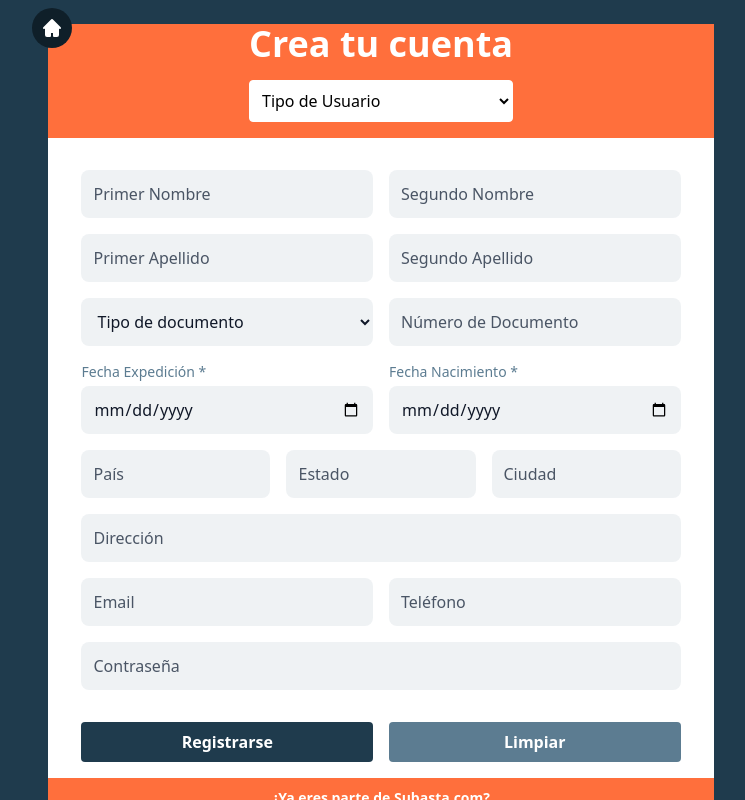
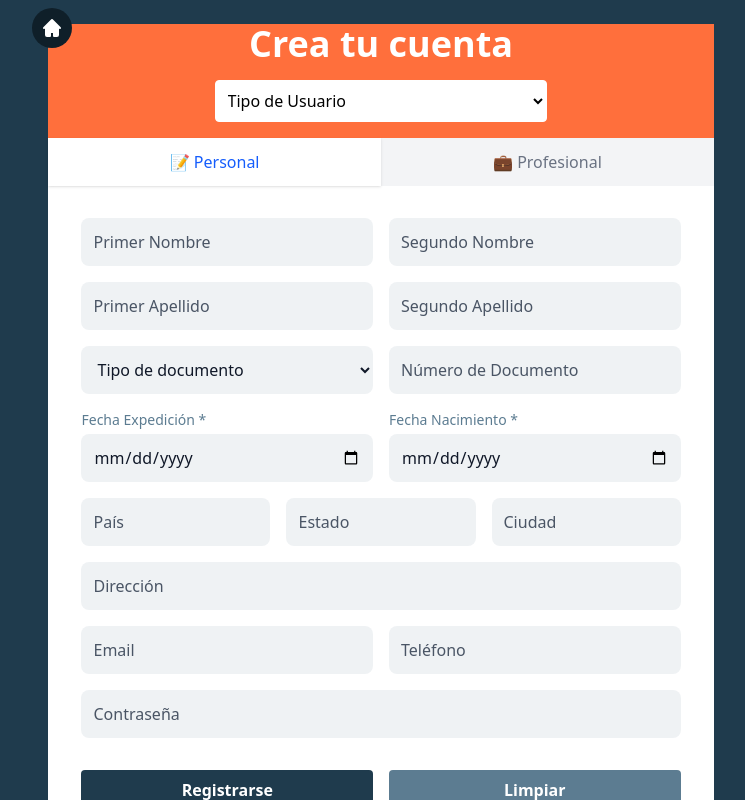
Before and after one commit to PaulaJGarciaR/ProyectoSubasta_GBD, a React (Vite) app in the folder subasta_gbd/frontend/: page /register in a window 1280 px wide. Shown: the top 800 px of the page, without its empty margins (259-1004 px from the left). Built offline with nearby package versions, Linux system fonts and the light colour scheme.

Commit message:
Se agregaron estilos en el formulario de registro, se agrego funcionalidad al formulario segun el tipo del usuario

```diff
--- a/subasta_gbd/frontend/src/pages/RegisterPage.jsx
+++ b/subasta_gbd/frontend/src/pages/RegisterPage.jsx
@@ -1,14 +1,19 @@
 import { useForm } from "react-hook-form";
 import { registerRequest } from "../api/auth";
-import { BrowserRouter as Router, Routes, Route, useNavigate } from 'react-router-dom';
+import {
+  BrowserRouter as Router,
+  Routes,
+  Route,
+  useNavigate,
+} from "react-router-dom";
+import { useState } from "react";
 
 function RegisterPage() {
-
   const navigate = useNavigate();
-
+  const [activeTab, setActiveTab] = useState("tab1");
 
   const irLogin = () => {
-    navigate('/login');
+    navigate("/login");
   };
 
   const {
@@ -17,6 +22,7 @@ function RegisterPage() {
     reset,
     formState: { errors },
   } = useForm();
+  const [selectedOption, setSelectedOption] = useState("");
 
   const onSubmit = handleSubmit(async (data) => {
     console.log("Datos:", data);
@@ -24,12 +30,27 @@ function RegisterPage() {
     console.log(res);
   });
 
+  const isTabBlocked = (tabName) => {
+    if (tabName === "tab2" && selectedOption === "opcion2") {
+      return true; // Bloquea la pestaña 2 si se selecciona "opcion1"
+    }
+    return false;
+  };
+
+  // Función para cambiar pestaña (con validación)
+  const handleTabChange = (tabName) => {
+    if (!isTabBlocked(tabName)) {
+      setActiveTab(tabName);
+    }
+  };
+
   return (
     <div className=" min-h-screen bg-[#1F3B4D] py-6">
       <div className="flex justify-center items-center min-h-screen">
         <div className="w-[80%]">
           <div className="flex justify-center w-[100%]">
             <div className="w-[65%] bg-white  relative">
+              {/*Icono de regresar al inicio*/}
               <div className="absolute -top-4 -left-4 w-10 h-10 bg-[#0F1F29] rounded-full z-10 flex justify-center">
                 <div className="flex justify-center items-center">
                   <a href="/" className="flex justify-center ">
@@ -52,27 +73,81 @@ function RegisterPage() {
                 </div>
               </div>
               <div>
+                {/*Parte superior del formulario*/}
                 <div className="bg-[#FF6F3C] flex justify-center">
-                  <div className="block">
+                  <div className="block w-[100%]">
                     <h1 className="text-white text-center text-4xl font-bold">
                       Crea tu cuenta
                     </h1>
-                    <div className="my-4">
-                      <select className="w-full p-2 border border-white rounded bg-white">
+                    <div className=" flex justify-center my-4 ">
+                      <div className="w-[50%]">
+                        <select
+                          value={selectedOption}
+                          onChange={(e) => {
+                            setSelectedOption(e.target.value);
+                            // Si selecciona "Comprador" y está en tab2, cambiar a tab1
+                            if (
+                              e.target.value === "opcion2" &&
+                              activeTab === "tab2"
+                            ) {
+                              setActiveTab("tab1");
+                            }
+                          }}
+                          className="w-full p-2 border border-white rounded bg-white"
+                        >
                           <option value="">Tipo de Usuario</option>
-                        <option value="cedula">Vendedor</option>
-                        <option value="pasaporte">Comprador</option>
+                          <option value="opcion1">Vendedor</option>
+                          <option value="opcion2">Comprador</option>
                         </select>
                       </div>
                     </div>
+                    {/* Botones de las pestañas*/}
+                    <div className="flex bg-gray-100">
+                      <button
+                        onClick={() => setActiveTab("tab1")}
+                        className={`flex-1 py-3 px-4 font-medium transition-all ${
+                          activeTab === "tab1"
+                            ? "bg-white text-blue-600 shadow-sm"
+                            : "text-gray-500 hover:text-gray-700"
+                        }`}
+                      >
+                        📝 Personal
+                      </button>
+
+                      <button
+                        onClick={() => handleTabChange("tab2")} // 👈 Cambiar esto
+                        disabled={isTabBlocked("tab2")} // 👈 Y esto
+                        className={`flex-1 py-3 px-4 font-medium transition-all ${
+                          isTabBlocked("tab2") // 👈 Y esto también
+                            ? "bg-gray-200 text-gray-400 cursor-not-allowed opacity-50"
+                            : activeTab === "tab2" // 👈 Y esto
+                            ? "bg-white text-[#FF6F3C] shadow-sm border-b-2 border-[#FF6F3C]"
+                            : "text-gray-500 hover:text-gray-700 cursor-pointer"
+                        }`}
+                      >
+                        💼 Profesional
+                        {isTabBlocked("tab2") && (
+                          <span className="ml-1">🔒</span>
+                        )}{" "}
+                        {/* 👈 Y esto */}
+                      </button>
                     </div>
+                  </div>
+                </div>
+                {/* Contenido de Pestaña 1 */}
+                {activeTab === "tab1" && (
                   <div className="flex justify-center items-center">
-                  <form onSubmit={handleSubmit(onSubmit)} className="space-y-4  w-[90%]">
+                    <form
+                      onSubmit={handleSubmit(onSubmit)}
+                      className="space-y-4  w-[90%]"
+                    >
                       {/* Nombres */}
                       <div className="grid grid-cols-2 gap-4 ">
                         <div>
                           <input
-                          {...register("firstName", { required: "Requerido" })}
+                            {...register("firstName", {
+                              required: "Requerido",
+                            })}
                             placeholder="Primer Nombre"
                             className="mt-8 p-3 w-full rounded-lg bg-[#D6DEE3]/40 text-gray-900 placeholder-gray-600 focus:outline-none focus:ring-2 focus:ring-[#9BAEBB]"
                           />
@@ -84,7 +159,6 @@ function RegisterPage() {
                         </div>
 
                         <div>
-
                           <input
                             {...register("middleName")}
                             placeholder="Segundo Nombre"
@@ -119,7 +193,6 @@ function RegisterPage() {
                       {/* Documento */}
                       <div className="grid grid-cols-2 gap-4">
                         <div>
-
                           <select
                             {...register("documentType", {
                               required: "Requerido",
@@ -179,7 +252,9 @@ function RegisterPage() {
                           </label>
                           <input
                             type="date"
-                          {...register("birthDate", { required: "Requerido" })}
+                            {...register("birthDate", {
+                              required: "Requerido",
+                            })}
                             className=" p-3 w-full rounded-lg bg-[#D6DEE3]/40 text-gray-900 placeholder-gray-600 focus:outline-none focus:ring-2 focus:ring-[#9BAEBB]"
                           />
                           {errors.birthDate && (
@@ -275,7 +350,6 @@ function RegisterPage() {
                               {errors.phone.message}
                             </p>
                           )}
-
                         </div>
                       </div>
 
@@ -319,13 +393,59 @@ function RegisterPage() {
                       </div>
                     </form>
                   </div>
+                )}
+                {activeTab === "tab2" && (
+                  <div className="space-y-4">
+                    <h2 className="text-xl font-bold mb-4">
+                      Información Profesional
+                    </h2>
+
+                    <div>
+                      <label className="block text-sm font-medium text-gray-700 mb-2">
+                        Empresa
+                      </label>
+                      <input
+                        type="text"
+                        placeholder="Nombre de tu empresa"
+                        className="w-full p-3 border border-gray-300 rounded-lg focus:ring-2 focus:ring-blue-500 focus:border-blue-500"
+                      />
+                    </div>
+
+                    <div>
+                      <label className="block text-sm font-medium text-gray-700 mb-2">
+                        Cargo
+                      </label>
+                      <input
+                        type="text"
+                        placeholder="Tu posición actual"
+                        className="w-full p-3 border border-gray-300 rounded-lg focus:ring-2 focus:ring-blue-500 focus:border-blue-500"
+                      />
+                    </div>
+
+                    <div>
+                      <label className="block text-sm font-medium text-gray-700 mb-2">
+                        Años de Experiencia
+                      </label>
+                      <select className="w-full p-3 border border-gray-300 rounded-lg focus:ring-2 focus:ring-blue-500 focus:border-blue-500">
+                        <option value="">Selecciona tu experiencia</option>
+                        <option value="0-1">0-1 años</option>
+                        <option value="2-5">2-5 años</option>
+                        <option value="6-10">6-10 años</option>
+                        <option value="10+">Más de 10 años</option>
+                      </select>
+                    </div>
+                  </div>
+                )}
                 <div className=" bg-[#FF6F3C] flex justify-center items-center">
                   <div className="block py-2.5">
                     <h1 className="text-white font-bold text-sm">
                       ¿Ya eres parte de Subasta.com?
                     </h1>
                     <div className="flex justify-center mt-4">
-                  <button onClick={irLogin} className="bg-transparent border-3 border-white px-6 py-2 rounded-xl text-white font-bold hover:bg-white hover:text-[#FF6F3C] cursor-pointer">
+                      <button
+                        onClick={irLogin}
+                        className="bg-transparent border-3 border-white px-6 py-2 rounded-xl text-white font-bold hover:bg-white hover:text-[#FF6F3C] cursor-pointer"
+                      >
                         Inicia Sesión
                       </button>
                     </div>
```
Lines whose indentation alone changed are shown as unchanged.
